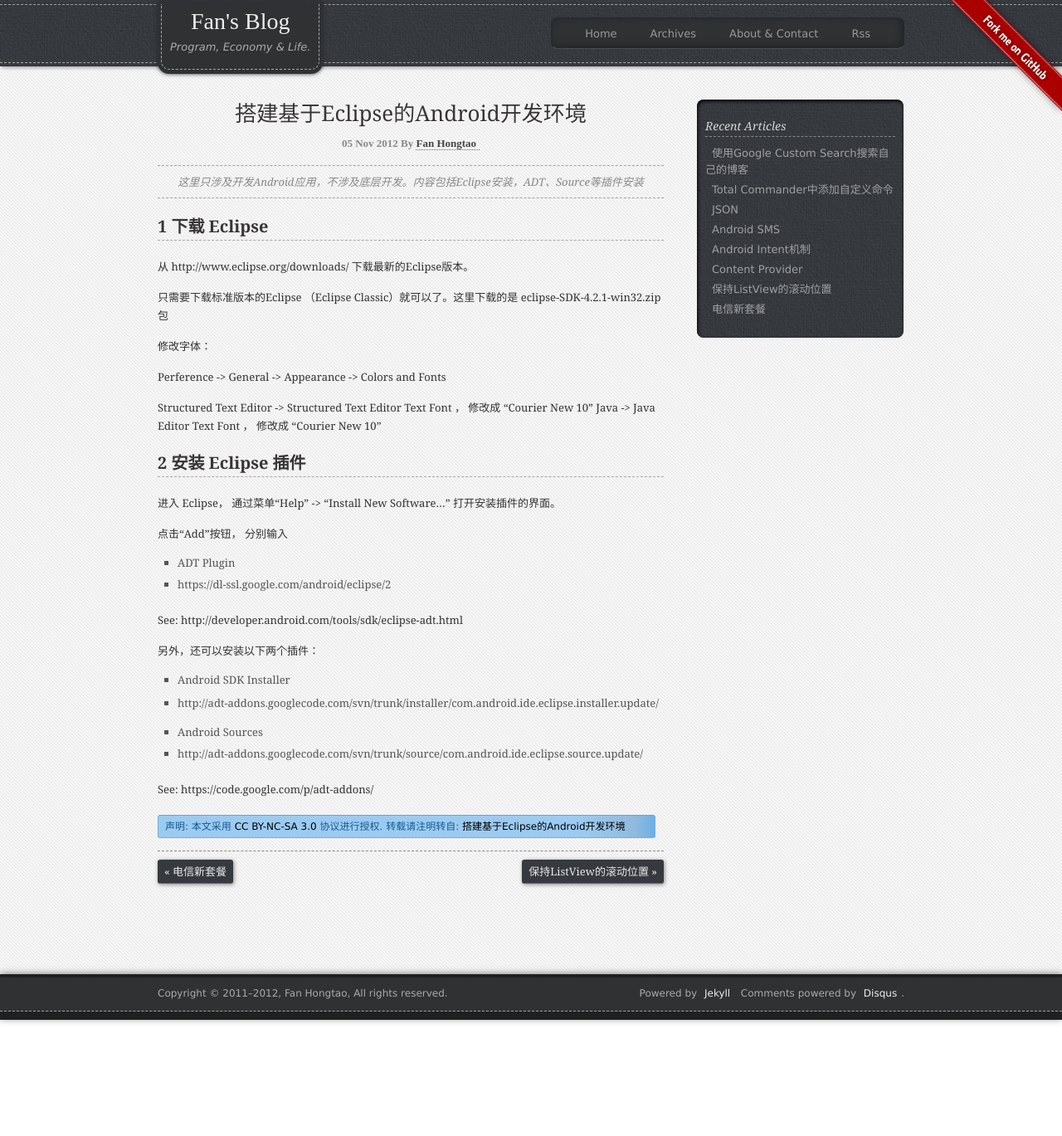
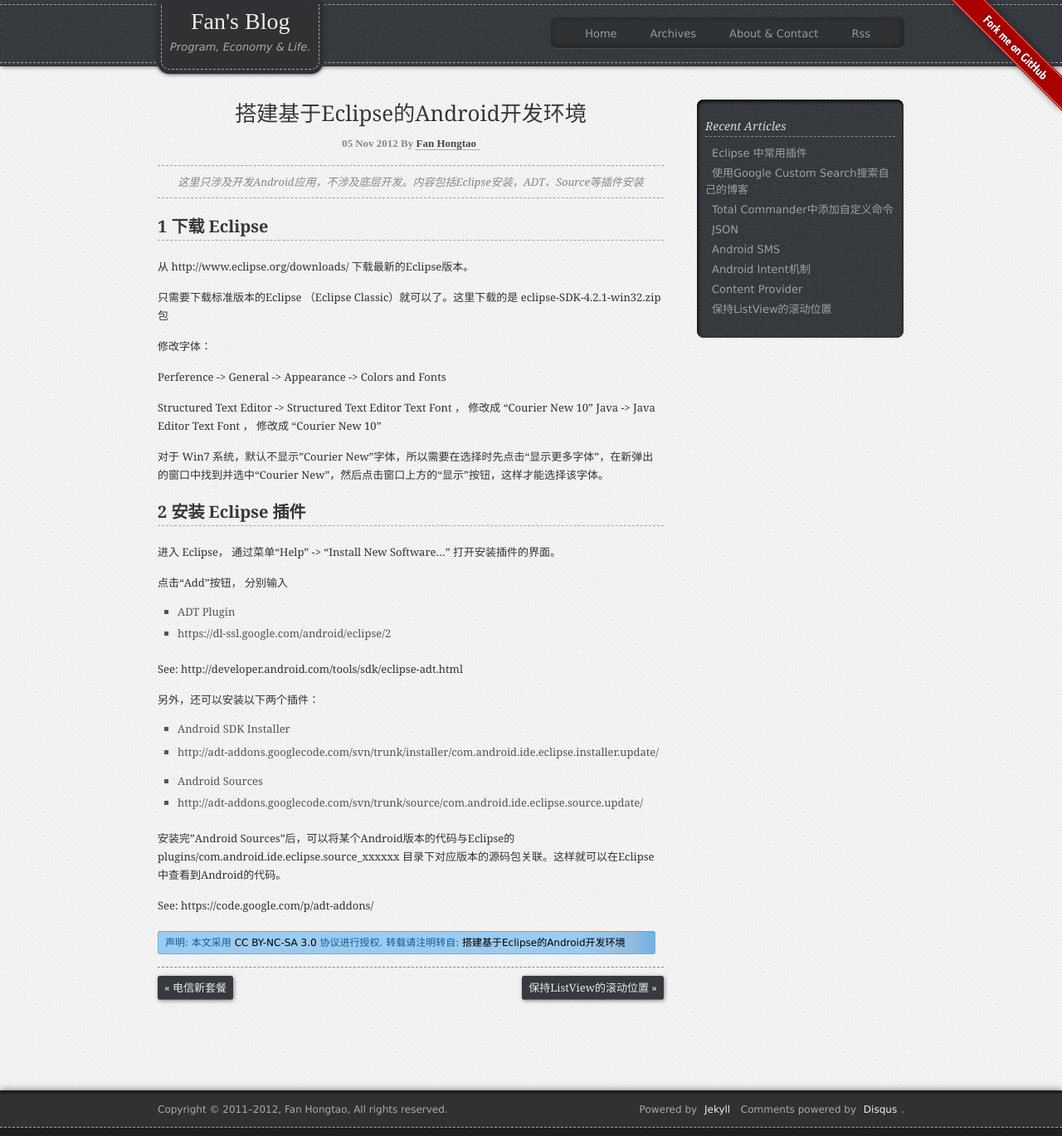
Before and after one commit to fanhongtao/fanhongtao.github.com, a Jekyll site: the page built from _posts/2012-11-05-android-dev-enviroment.md, in a window 1280 px wide. Shown: the whole page at 83% size. Built offline with Jekyll 4.4.1, drawn with Linux system fonts in a browser that asks for light colours; Markdown is read by kramdown in place of the engine named in the settings; comment, search, counter and statistics services are not loaded.

Commit message:
Add post: 2012-12-29-eclipse-common-plugins.md

```diff
--- a/_posts/2012-11-05-android-dev-enviroment.md
+++ b/_posts/2012-11-05-android-dev-enviroment.md
@@ -19,6 +19,8 @@ Perference -> General -> Appearance -> Colors and Fonts
 Structured Text Editor -> Structured Text Editor Text Font ， 修改成 "Courier New 10"
 Java -> Java Editor Text Font ， 修改成 "Courier New 10"
 
+对于 Win7 系统，默认不显示"Courier New"字体，所以需要在选择时先点击“显示更多字体”，在新弹出的窗口中找到并选中“Courier New”，然后点击窗口上方的“显示”按钮，这样才能选择该字体。
+
 # 2 安装 Eclipse 插件
 
 进入 Eclipse， 通过菜单“Help” -> “Install New Software...” 打开安装插件的界面。
@@ -39,4 +41,6 @@ See: http://developer.android.com/tools/sdk/eclipse-adt.html
 * Android Sources
 * http://adt-addons.googlecode.com/svn/trunk/source/com.android.ide.eclipse.source.update/
 
+安装完"Android Sources"后，可以将某个Android版本的代码与Eclipse的 plugins/com.android.ide.eclipse.source_xxxxxx 目录下对应版本的源码包关联。这样就可以在Eclipse中查看到Android的代码。
+
 See: https://code.google.com/p/adt-addons/
```
Also changed, not shown: _posts/2012-12-29-eclipse-common-plugins.md (added, +19 -0 lines).
